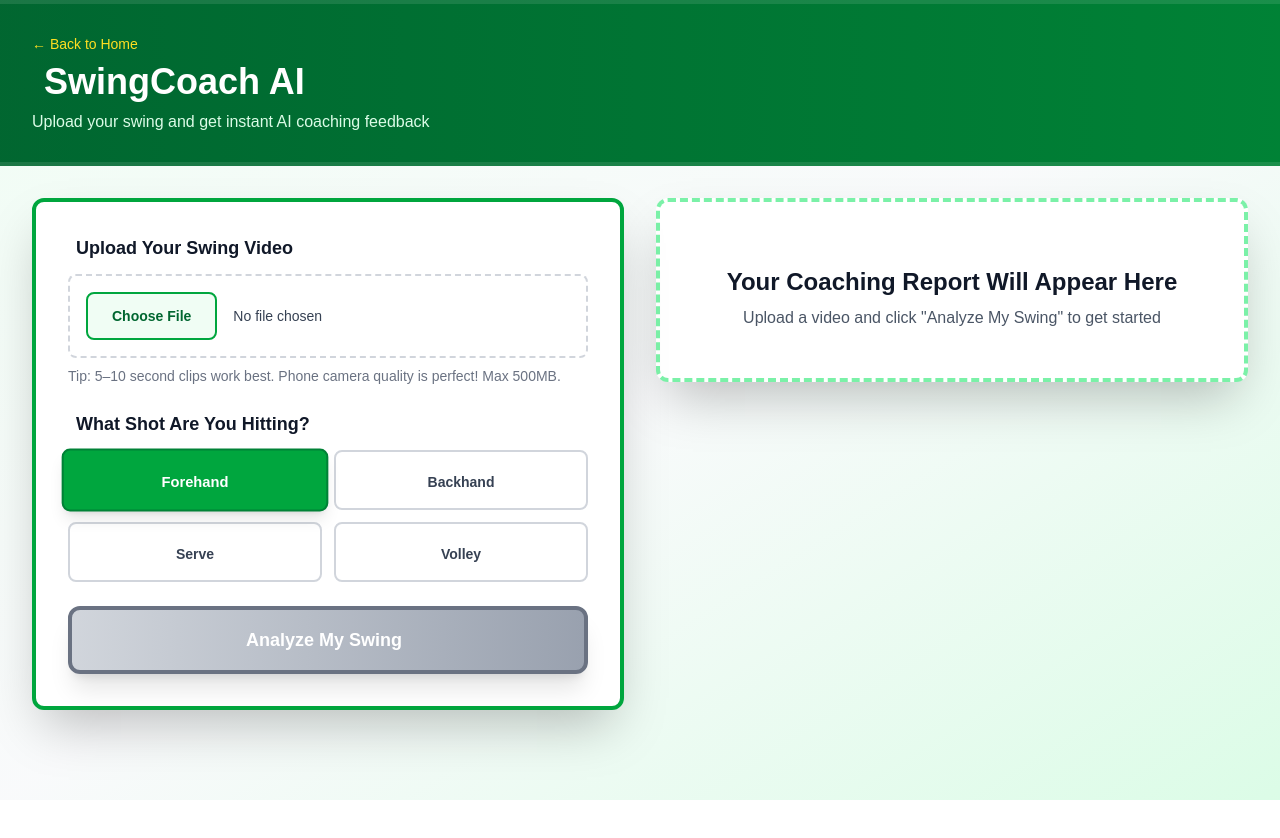
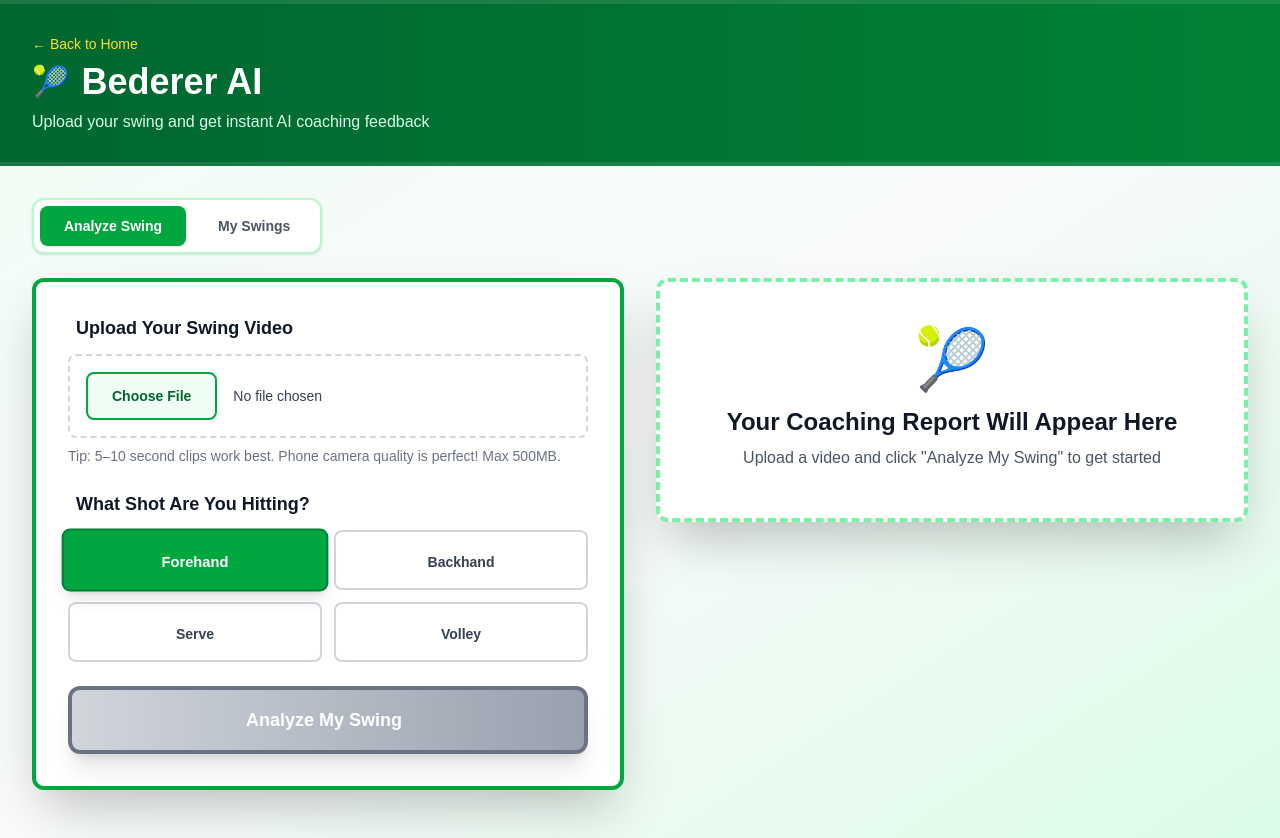
Before and after one commit to jbgaribay/bederer-ai, a Next.js app: page /upload in a window 1280 px wide. Before the commit the page ends 800 px from the top, so only its background shows below. Built offline with nearby package versions, Linux system fonts and the light colour scheme.

Commit message:
okay, fixed a lot of stuff that I broke earlier ha

```diff
--- a/app/upload/page.tsx
+++ b/app/upload/page.tsx
@@ -5,6 +5,8 @@
 import { useState } from "react";
 import { SwingAnalysis } from "@/types/analysis";
 import CoachingReport from "@/components/CoachingReport";
+import SwingHistory from "@/components/SwingHistory";
+import { useSwingHistory } from "@/hooks/useSwingHistory";
 import Link from "next/link";
 
 export default function UploadPage() {
@@ -14,7 +16,11 @@ export default function UploadPage() {
   const [isAnalyzing, setIsAnalyzing] = useState(false);
   const [analysis, setAnalysis] = useState<SwingAnalysis | null>(null);
   const [error, setError] = useState<string | null>(null);
+  const [activeTab, setActiveTab] = useState<"analyze" | "history">("analyze");
+  const [savedConfirm, setSavedConfirm] = useState(false);
   const [fileError, setFileError] = useState<string | null>(null);
+
+  const { history, saveSwing, clearHistory } = useSwingHistory();
 
   const MAX_FILE_SIZE_MB = 500;
   const MAX_FILE_SIZE_BYTES = MAX_FILE_SIZE_MB * 1024 * 1024;
@@ -77,6 +83,9 @@ export default function UploadPage() {
 
       const result: SwingAnalysis = await response.json();
       setAnalysis(result);
+      saveSwing(result);
+      setSavedConfirm(true);
+      setTimeout(() => setSavedConfirm(false), 3000);
     } catch (err) {
       const errorMessage =
         err instanceof Error
@@ -93,7 +102,6 @@ export default function UploadPage() {
     <div className="min-h-screen bg-gradient-to-br from-green-50 via-gray-50 to-green-100">
       {/* Header with Court Lines */}
       <div className="relative bg-gradient-to-r from-green-800 to-green-700 text-white py-8 mb-8 overflow-hidden">
-        {/* Court Lines Pattern */}
         <div className="absolute inset-0 opacity-10">
           <div className="absolute top-0 left-0 right-0 h-1 bg-white"></div>
           <div className="absolute bottom-0 left-0 right-0 h-1 bg-white"></div>
@@ -109,8 +117,8 @@ export default function UploadPage() {
                 ← Back to Home
               </Link>
               <h1 className="text-4xl font-black mb-2 flex items-center gap-3">
-                <span className="text-3xl"></span>
-                SwingCoach AI
+                <span className="text-3xl">🎾</span>
+                Bederer AI
               </h1>
               <p className="text-green-100">
                 Upload your swing and get instant AI coaching feedback
@@ -120,8 +128,48 @@ export default function UploadPage() {
         </div>
       </div>
 
-      {/* Two Column Layout */}
+      {/* Tab Switcher */}
+      <div className="max-w-7xl mx-auto px-4 sm:px-6 lg:px-8 mb-6">
+        <div className="flex gap-2 bg-white rounded-xl shadow p-1.5 border-2 border-green-200 w-fit">
+          <button
+            onClick={() => setActiveTab("analyze")}
+            className={`px-6 py-2.5 rounded-lg font-bold text-sm transition-all ${
+              activeTab === "analyze"
+                ? "bg-green-600 text-white shadow"
+                : "text-gray-600 hover:text-green-700 hover:bg-green-50"
+            }`}
+          >
+            Analyze Swing
+          </button>
+          <button
+            onClick={() => setActiveTab("history")}
+            className={`px-6 py-2.5 rounded-lg font-bold text-sm transition-all flex items-center gap-2 ${
+              activeTab === "history"
+                ? "bg-green-600 text-white shadow"
+                : "text-gray-600 hover:text-green-700 hover:bg-green-50"
+            }`}
+          >
+             My Swings
+            {history.length > 0 && (
+              <span
+                className={`text-xs px-2 py-0.5 rounded-full font-black ${
+                  activeTab === "history"
+                    ? "bg-white text-green-700"
+                    : "bg-green-100 text-green-700"
+                }`}
+              >
+                {history.length}
+              </span>
+            )}
+          </button>
+        </div>
+      </div>
+
+      {/* Main Content */}
       <div className="max-w-7xl mx-auto px-4 sm:px-6 lg:px-8 pb-12">
+        {activeTab === "history" ? (
+          <SwingHistory history={history} onClear={clearHistory} />
+        ) : (
           <div className="grid lg:grid-cols-2 gap-8">
             {/* LEFT COLUMN - Upload Section */}
             <div className="lg:sticky lg:top-8 lg:self-start">
@@ -171,8 +219,8 @@ export default function UploadPage() {
                     )}
 
                     <p className="mt-2 text-sm text-gray-500">
-                     Tip: 5–10 second clips work best. Phone camera quality is
-                    perfect! Max 500MB.
+                      Tip: 5–10 second clips work best. Phone camera quality
+                      is perfect! Max 500MB.
                     </p>
                   </div>
 
@@ -184,10 +232,10 @@ export default function UploadPage() {
                     </label>
                     <div className="grid grid-cols-2 gap-3">
                       {[
-                      { value: "forehand",  label: "Forehand" },
+                        { value: "forehand", label: "Forehand" },
                         { value: "backhand",  label: "Backhand" },
-                      { value: "serve",  label: "Serve" },
-                      { value: "volley",  label: "Volley" },
+                        { value: "serve", label: "Serve" },
+                        { value: "volley", label: "Volley" },
                       ].map((shot) => (
                         <button
                           key={shot.value}
@@ -263,7 +311,15 @@ export default function UploadPage() {
                     )}
                   </button>
 
-                {/* Analysis error Message */}
+                  {/* Saved confirmation */}
+                  {savedConfirm && (
+                    <div className="bg-green-50 border-2 border-green-300 text-green-800 px-4 py-3 rounded-lg text-sm font-medium flex items-center gap-2">
+                      <span>✅</span>
+                      <span>Swing saved to your history!</span>
+                    </div>
+                  )}
+
+                  {/* Analysis error message */}
                   {error && (
                     <div className="bg-red-50 border-4 border-red-300 text-red-800 px-6 py-4 rounded-lg font-medium">
                       <div className="flex items-center gap-2">
@@ -282,7 +338,7 @@ export default function UploadPage() {
                 <CoachingReport analysis={analysis} />
               ) : (
                 <div className="bg-white rounded-xl shadow-2xl p-12 border-4 border-dashed border-green-300 text-center">
-                <div className="text-6xl mb-4"></div>
+                  <div className="text-6xl mb-4">🎾</div>
                   <h3 className="text-2xl font-bold text-gray-900 mb-2">
                     Your Coaching Report Will Appear Here
                   </h3>
@@ -293,6 +349,7 @@ export default function UploadPage() {
               )}
             </div>
           </div>
+        )}
       </div>
     </div>
   );
```
Lines whose indentation alone changed are shown as unchanged.
